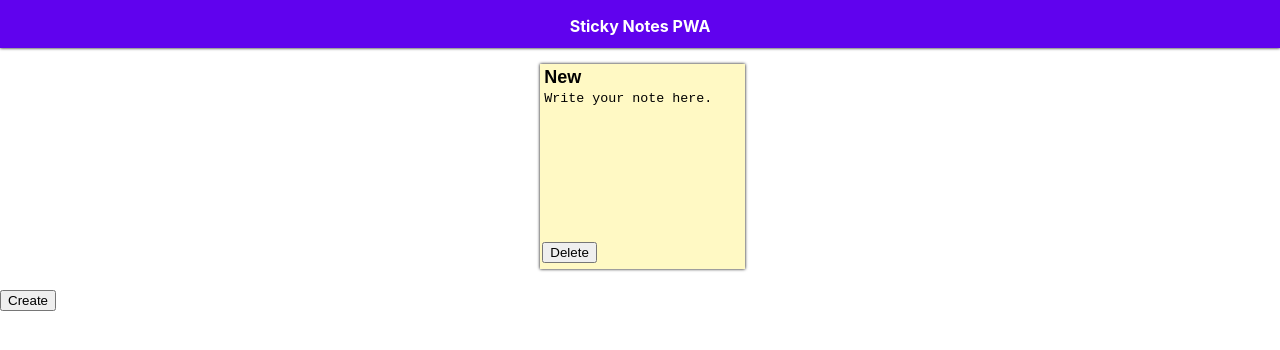
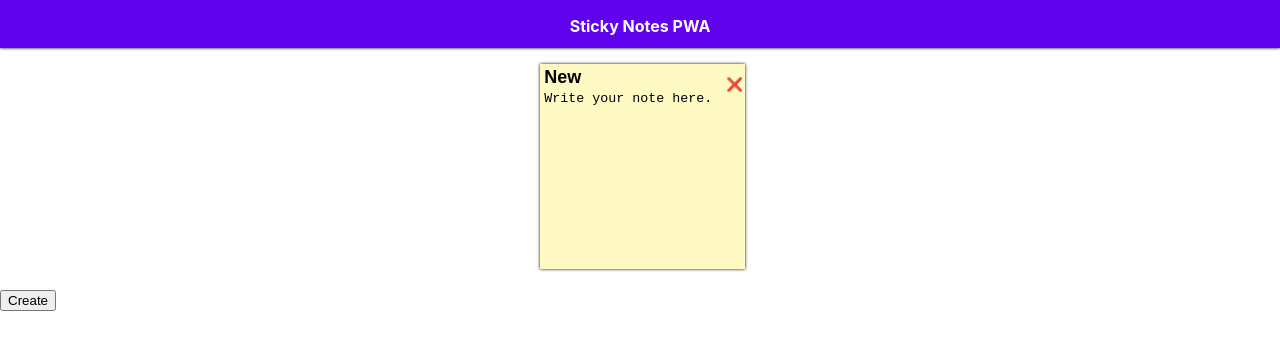
Before and after one commit to XLpacman805/react-sticky-notes-typescript, a React (Create React App) app: page / in a window 1280 px wide. Shown: the top 350 px of the page. Built offline with nearby package versions, Linux system fonts and the light colour scheme.

Commit message:
Sticky notes styling

```diff
--- a/src/App.tsx
+++ b/src/App.tsx
@@ -50,7 +50,7 @@ class App extends React.Component<{}, AppState> {
                 .map(stickynote =>
                   <div key={stickynote.id} >
                     <StickyNoteComponent id={stickynote.id} heading={stickynote.heading} body={stickynote.body} lastModified={stickynote.lastModified}>
-                      <button onClick={event => this.handleDelete(stickynote.id)}>Delete</button>
+                      <button className="button-delete" onClick={event => this.handleDelete(stickynote.id)}> ❌ </button>
                     </StickyNoteComponent>
                     <br />
                   </div>
--- a/src/components/StickyNoteComponent.css
+++ b/src/components/StickyNoteComponent.css
@@ -15,12 +15,17 @@
       width: 25vh;
       height: 25vh;
     }
+
+    .button-delete {
+      bottom: 22vh;
+      left: 90%;
+    }
   }
 
 .stickynote input {
     border: none;
     background-color: inherit;
-    max-width: 99%;
+    max-width: 83%;
 }
 
 .stickynote input:focus {
@@ -45,3 +50,16 @@
     font-weight: 700;
     font-size: large;
 }
+
+.button-delete {
+  position: relative;
+  bottom: 21vh;
+  left: 89%;
+  background: transparent;
+  border: none;
+  outline: none;
+}
+
+.button-delete:hover {
+  transform: scale(1.5);
+}
```
Also changed, not shown: 1 other file (tests, documents, lock files or other folders).
